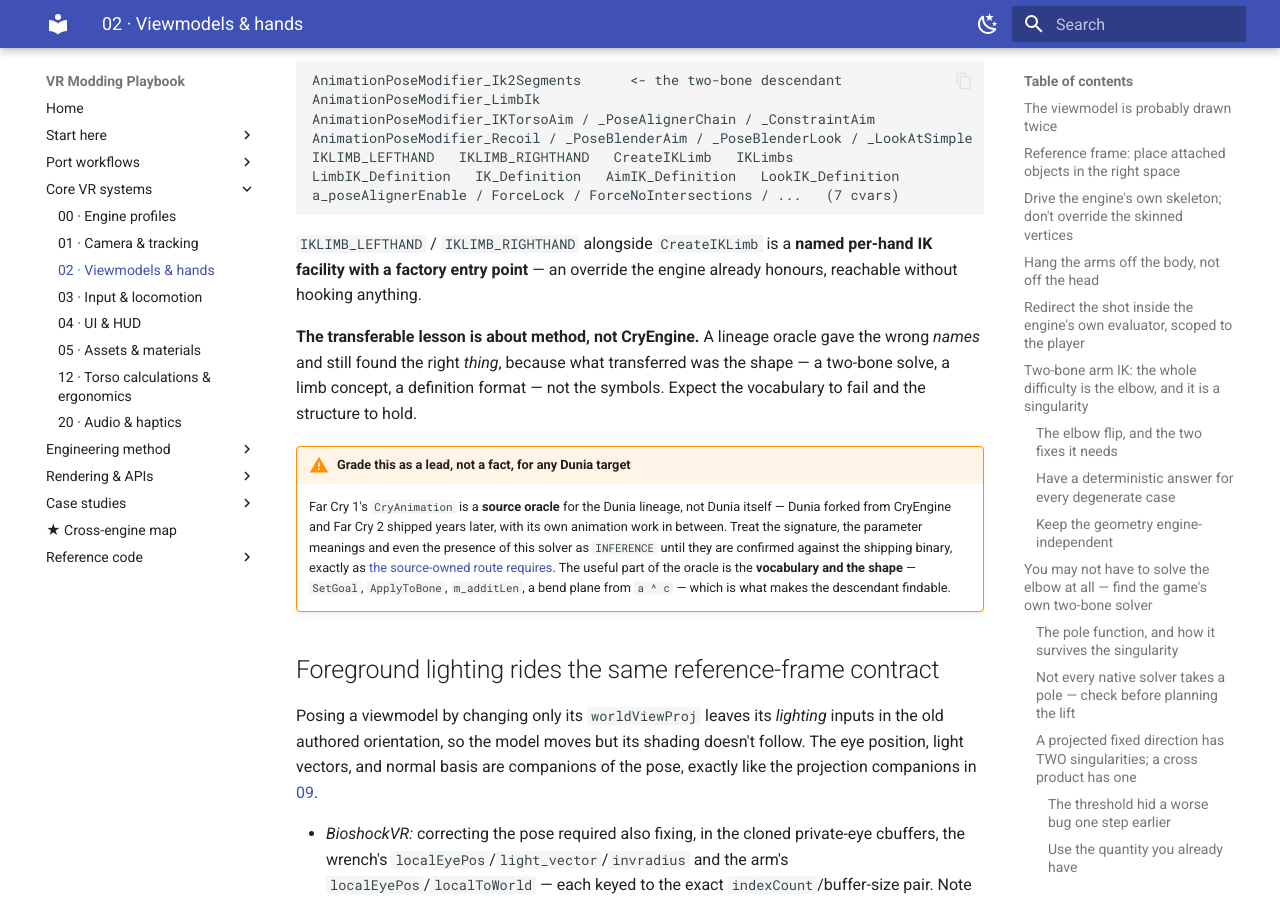
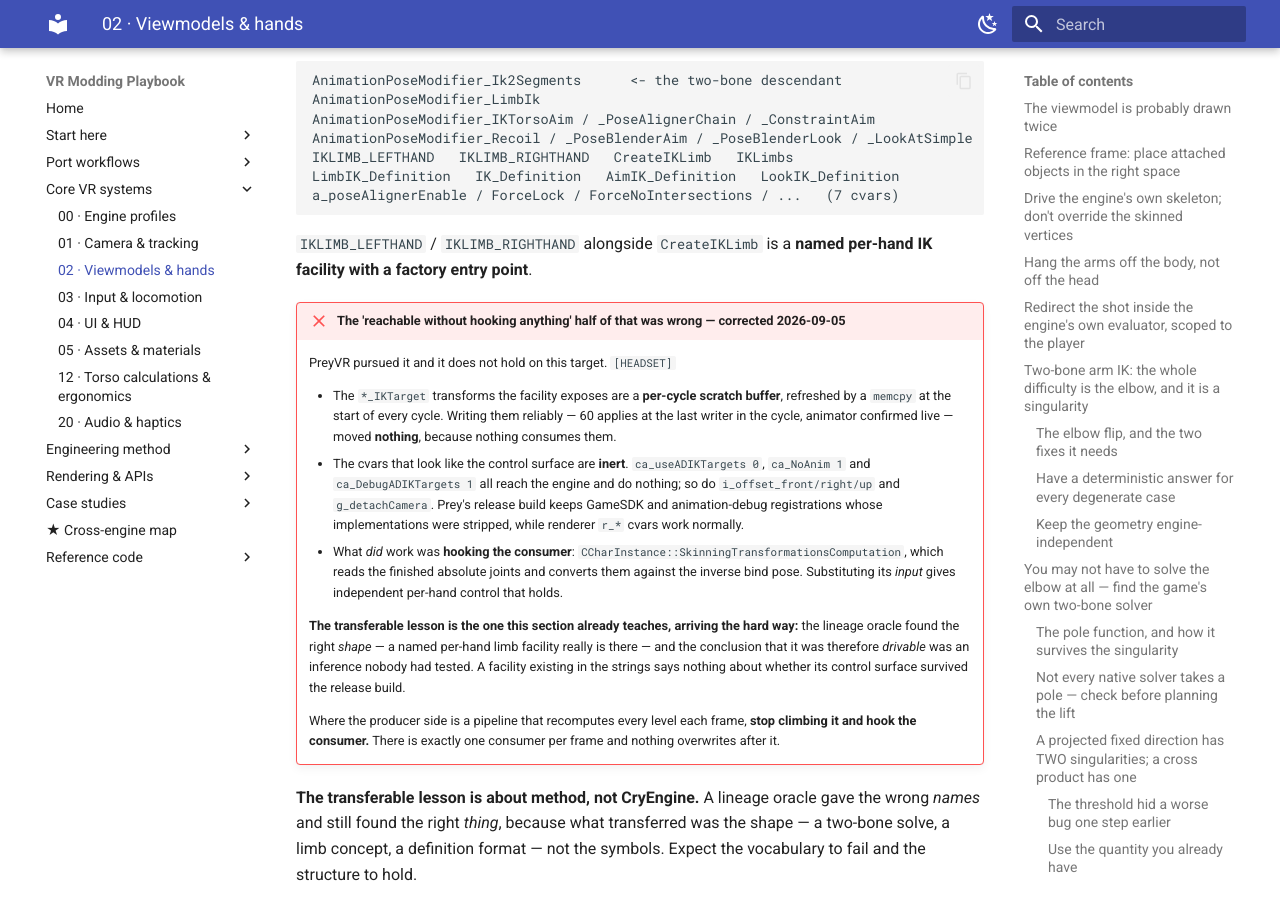
Before and after one commit to phunkaeg/vr-modding-playbook, an MkDocs documentation site: the page built from docs/02-viewmodels-and-hands.md, in a window 1280 px wide and 900 px high, scrolled down 11556 px. Built offline with MkDocs 1.6.1 and Material for MkDocs 9.7.7, drawn with Linux system fonts in a browser that asks for light colours.

Commit message:
02: correct the CryEngine limb-IK claim - the facility is not drivable
PreyVR contributed the finding that CryEngine 3 replaced the Far Cry 1 IK
vocabulary with a data-driven pose-modifier stack, and concluded that
IKLIMB_LEFTHAND / CreateIKLimb was "an override the engine already honours,
reachable without hooking anything". PreyVR then pursued it, and that second half
does not hold.

The *_IKTarget transforms are a per-cycle scratch buffer refreshed by a memcpy
every cycle; writing them reliably at the last writer moved nothing, because
nothing consumes them. The cvars that look like the control surface are inert -
ca_useADIKTargets, ca_NoAnim, ca_DebugADIKTargets, i_offset_* and g_detachCamera
all reach the engine and do nothing, while renderer r_* cvars work normally.

What worked was hooking the CONSUMER - the skinning transformation computation
that reads the finished absolute joints - and substituting its input. That gives
independent per-hand control that holds.

The lesson is the one this section already teaches, arriving the hard way. The
lineage oracle found the right shape; the conclusion that the shape was therefore
drivable was an inference nobody had tested. A facility existing in the strings
says nothing about whether its control surface survived the release build.

Co-Authored-By: Claude Opus 5 <noreply@anthropic.com>

````diff
--- a/docs/02-viewmodels-and-hands.md
+++ b/docs/02-viewmodels-and-hands.md
@@ -500,7 +500,30 @@ a_poseAlignerEnable / ForceLock / ForceNoIntersections / ...   (7 cvars)
 ```
 
 `IKLIMB_LEFTHAND` / `IKLIMB_RIGHTHAND` alongside `CreateIKLimb` is a **named per-hand IK facility with a
-factory entry point** — an override the engine already honours, reachable without hooking anything.
+factory entry point**.
+
+!!! failure "The 'reachable without hooking anything' half of that was wrong — corrected 2026-09-05"
+
+    PreyVR pursued it and it does not hold on this target. `[HEADSET]`
+
+    - The `*_IKTarget` transforms the facility exposes are a **per-cycle scratch buffer**, refreshed by a
+      `memcpy` at the start of every cycle. Writing them reliably — 60 applies at the last writer in the
+      cycle, animator confirmed live — moved **nothing**, because nothing consumes them.
+    - The cvars that look like the control surface are **inert**. `ca_useADIKTargets 0`, `ca_NoAnim 1`
+      and `ca_DebugADIKTargets 1` all reach the engine and do nothing; so do `i_offset_front/right/up`
+      and `g_detachCamera`. Prey's release build keeps GameSDK and animation-debug registrations whose
+      implementations were stripped, while renderer `r_*` cvars work normally.
+    - What *did* work was **hooking the consumer**: `CCharInstance::SkinningTransformationsComputation`,
+      which reads the finished absolute joints and converts them against the inverse bind pose.
+      Substituting its *input* gives independent per-hand control that holds.
+
+    **The transferable lesson is the one this section already teaches, arriving the hard way:** the
+    lineage oracle found the right *shape* — a named per-hand limb facility really is there — and the
+    conclusion that it was therefore *drivable* was an inference nobody had tested. A facility existing
+    in the strings says nothing about whether its control surface survived the release build.
+
+    Where the producer side is a pipeline that recomputes every level each frame, **stop climbing it and
+    hook the consumer.** There is exactly one consumer per frame and nothing overwrites after it.
 
 **The transferable lesson is about method, not CryEngine.** A lineage oracle gave the wrong *names* and
 still found the right *thing*, because what transferred was the shape — a two-bone solve, a limb concept,
````
Also changed, not shown: docs/coverage.md (+3 -3 lines).
